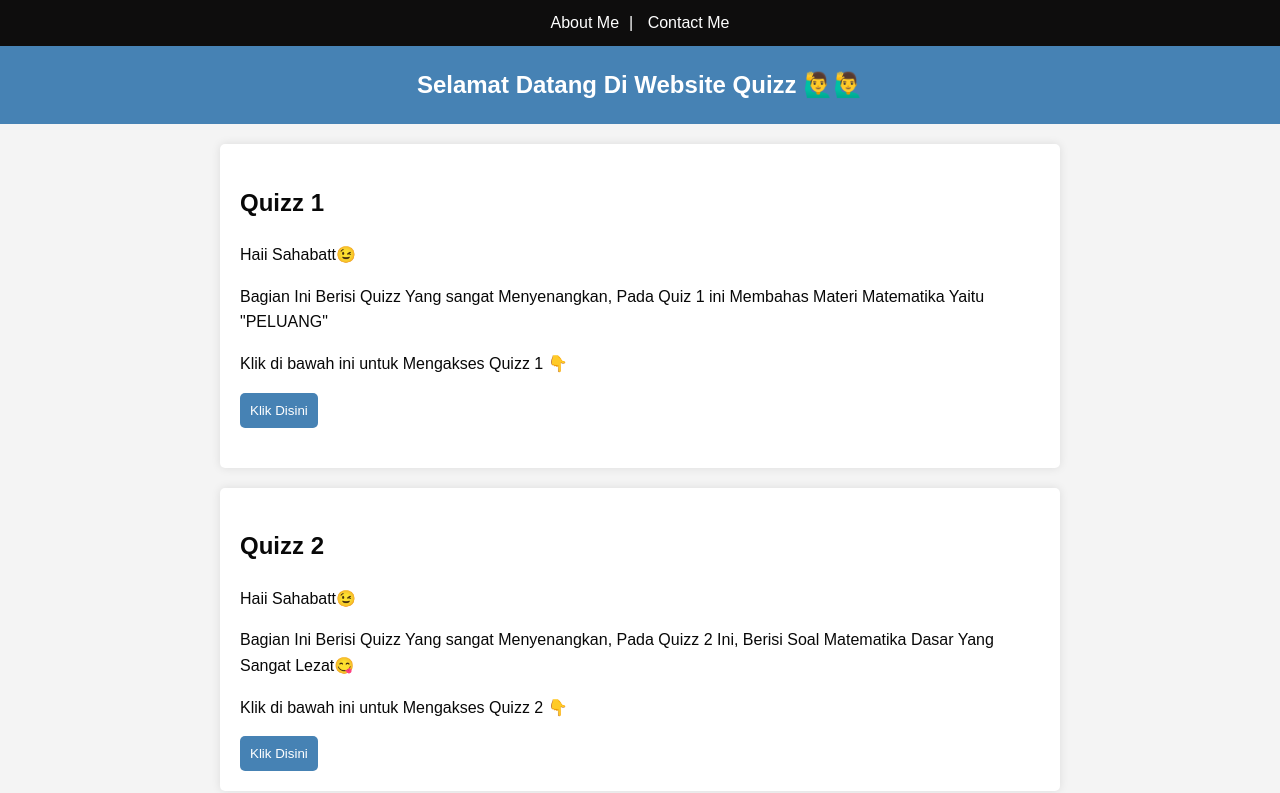
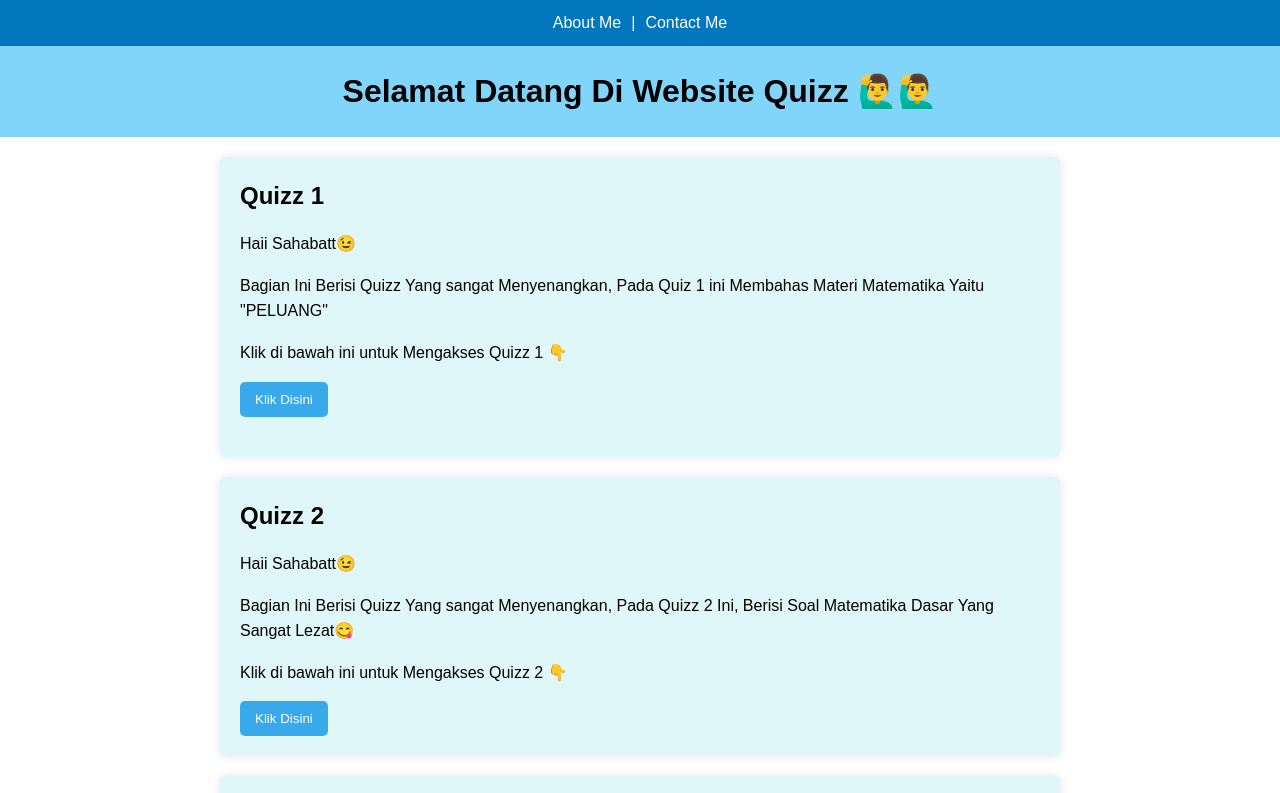
Before and after one commit to jadihotsilalahi/quiz.com, a plain HTML site: page index.html in a window 1280 px wide. Shown: the top 793 px of the page. Drawn offline with Linux system fonts and the light colour scheme.

Commit message:
Update style.css

```diff
--- a/style.css
+++ b/style.css
@@ -1,132 +1,35 @@
+/* style.css */
+
 body {
     font-family: 'Arial', sans-serif;
-    background-color: #2cc3f5; /* Warna biru muda */
-    color: #333;
     line-height: 1.6;
     margin: 0;
     padding: 0;
 }
 
-header {
-    background-color: #256aa3; /* Warna biru tua untuk header */
-    color: #fff;
-    text-align: center;
-    padding: 20px;
-}
-
-h1 {
-    margin: 0;
-    font-size: 24px; /* Ukuran font judul */
-    white-space: nowrap;
-    overflow: hidden;
-    animation: marquee 10s linear infinite;
-}
-
+/* Common styles for both phone and desktop */
 main {
     max-width: 800px;
     margin: 20px auto;
     padding: 20px;
-    background-color: #fff;
-    border-radius: 5px;
-    box-shadow: 0 0 10px rgba(12, 12, 12, 0.1);
-}
-
-section {
-    margin-bottom: 20px;
-}
-
-button {
-    background-color: #4682b4; /* Warna biru tua untuk tombol */
-    color: #fff;
-    padding: 5px;
-    border: none;
-    cursor: pointer;
-    border-radius: 5px;
-}
-
-button:hover {
-    background-color: #3a688a; /* Warna biru yang lebih gelap saat dihover */
-}
-
-/* Animasi judul berjalan */
-@keyframes marquee {
-    0% {
-        transform: translateX(100%);
-    }
-    100% {
-        transform: translateX(-100%);
-    }
-}
-
-/* style.css */
-
-body {
-    font-family: 'Arial', sans-serif;
-    background-color: #add8e6; /* Warna biru muda */
-    color: #f7f1f1;
-    line-height: 1.6;
-    margin: 0;
-    padding: 0;
-}
-
-header {
-    background-color: #0e0f0f; /* Warna biru tua untuk header */
-    color: #fff;
-    text-align: center;
-    padding: 20px;
-}
-
-main {
-    max-width: 800px;
-    margin: 20px auto;
-    padding: 20px;
-    background-color: #fff;
+    background-color: #e0f7fa; /* Light blue background */
     border-radius: 5px;
     box-shadow: 0 0 10px rgba(0, 0, 0, 0.1);
 }
 
-h2 {
-    color: #080808; /* Warna biru tua untuk judul */
+header {
+    text-align: center;
+    padding: 20px;
+    background-color: #81d4fa; /* Light blue header background */
 }
 
-p{
-    color:#080808
+h1, h2 {
+    margin: 0;
 }
 
-
-
-
-
-button {
-    background-color: #0b88ee; /* Warna biru tua untuk tombol */
-    color: #fff;
-    padding: 10px;
-    border: none;
-    cursor: pointer;
-    border-radius: 5px;
-    transition: background-color 0.3s ease;
-}
-
-
-
-body {
-    font-family: 'Arial', sans-serif;
-    background-color: #f4f4f4;
-    color: #333;
-    line-height: 1.6;
-    margin: 0;
-    padding: 0;
-}
-
-header {
-    background-color: #4682b4;
-    color: #fff;
-    text-align: center;
-    padding: 20px;
-}
-
+/* Navigation styles */
 nav {
-    background-color: #0e0d0d;
+    background-color: #0277bd; /* Dark blue navigation background */
     color: #fff;
     padding: 10px;
     text-align: center;
@@ -138,37 +41,54 @@ nav a {
     margin: 0 10px;
 }
 
-main {
-    max-width: 800px;
-    margin: 20px auto;
-    padding: 20px;
-    background-color: #fff;
-    border-radius: 5px;
-    box-shadow: 0 0 10px rgba(0, 0, 0, 0.1);
-}
-
+/* Section styles */
 section {
     margin-bottom: 20px;
 }
 
+/* Button styles */
 button {
-    background-color: #4682b4;
+    cursor: pointer;
+    border: none;
+    border-radius: 5px;
+    padding: 10px 15px;
+    background-color: #38aaec; /* Dark blue button background */
     color: #fff;
-    padding: 10px;
-    border: none;
-    cursor: pointer;
-    border-radius: 5px;
+    transition: background-color 0.3s ease;
 }
 
 button:hover {
-    background-color: #3a688a;
+    background-color: #0955ac; /* Darker blue on hover */
 }
 
-@keyframes marquee {
-    0% {
-        transform: translateX(100%);
+/* Media queries for phone */
+@media (max-width: 600px) {
+    nav a {
+        display: block;
+        margin: 10px 0;
     }
-    100% {
-        transform: translateX(-100%);
+
+    header, main {
+        padding: 10px;
+    }
+
+    button {
+        width: 100%;
     }
 }
+
+/* Media queries for desktop */
+@media (min-width: 601px) {
+    nav {
+        display: flex;
+        justify-content: center;
+    }
+
+    header, main {
+        padding: 20px;
+    }
+
+    button {
+        width: auto;
+    }
+}
```
